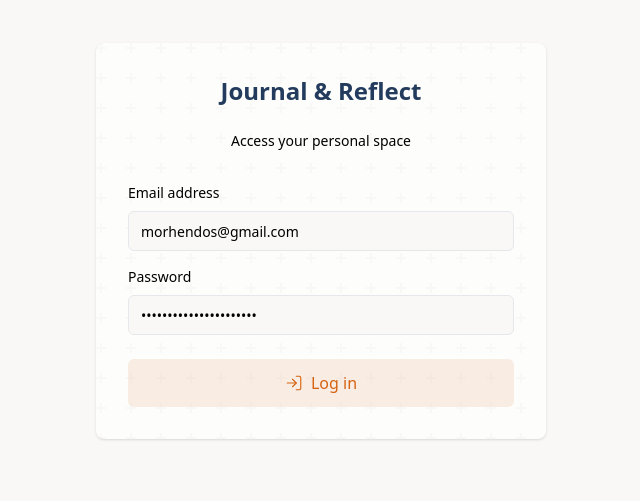
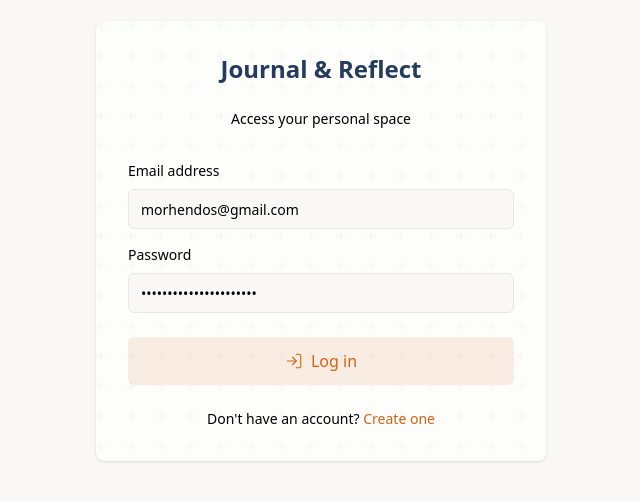
Before and after one commit to morhendos/quick-journal-app, a Next.js app: page /login in a window 1280 px wide. Shown: the part 159-660 px from the top of the page, without its empty margins (319-959 px from the left). Built offline with nearby package versions, Linux system fonts and the light colour scheme; no server answers.

Commit message:
feat: add signup link to login page

```diff
--- a/src/app/login/page.tsx
+++ b/src/app/login/page.tsx
@@ -147,6 +147,13 @@ export default function LoginPage() {
                 <LogIn size={18} className="group-hover:scale-105 transition-transform" strokeWidth={1.5} />
                 <span>{isLoading ? 'Logging in...' : 'Log in'}</span>
               </button>
+
+              <p className="text-sm text-center text-muted-foreground">
+                Don't have an account?{' '}
+                <a href="/signup" className="text-accent hover:underline">
+                  Create one
+                </a>
+              </p>
             </form>
           </div>
         </Section>
```
